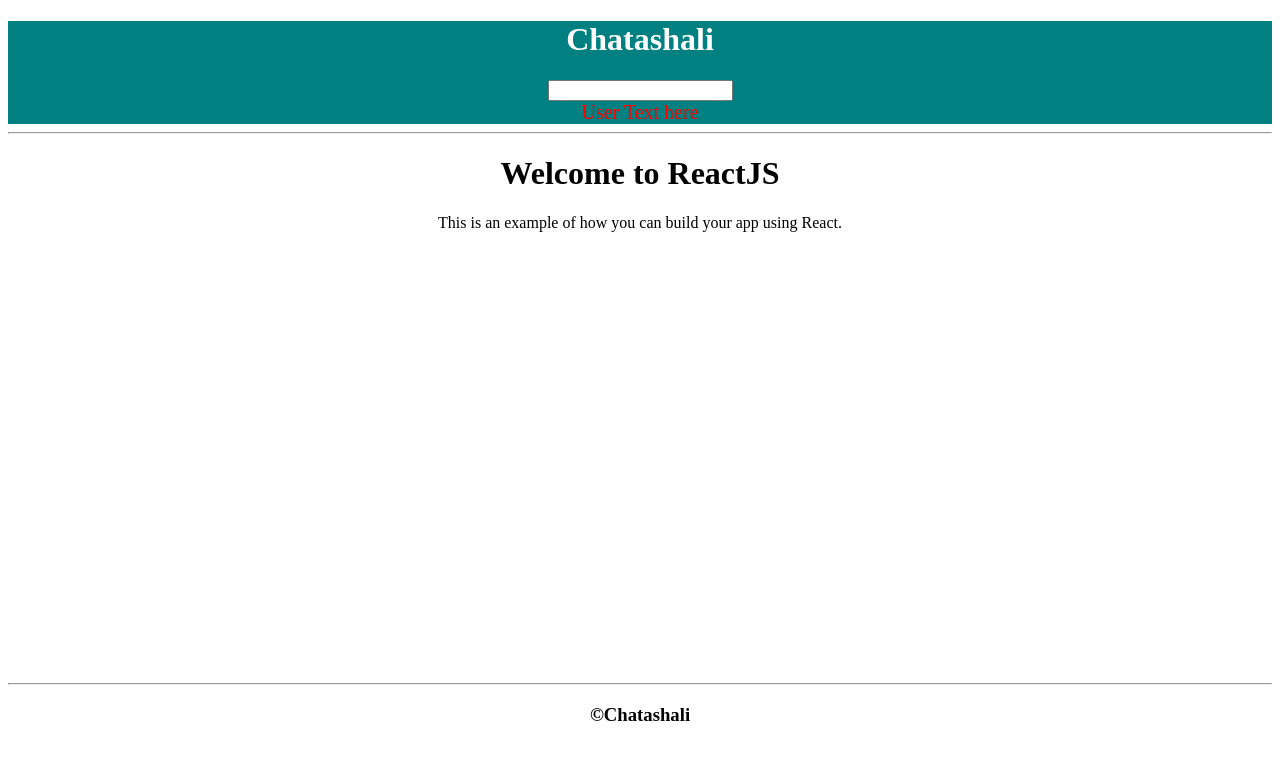
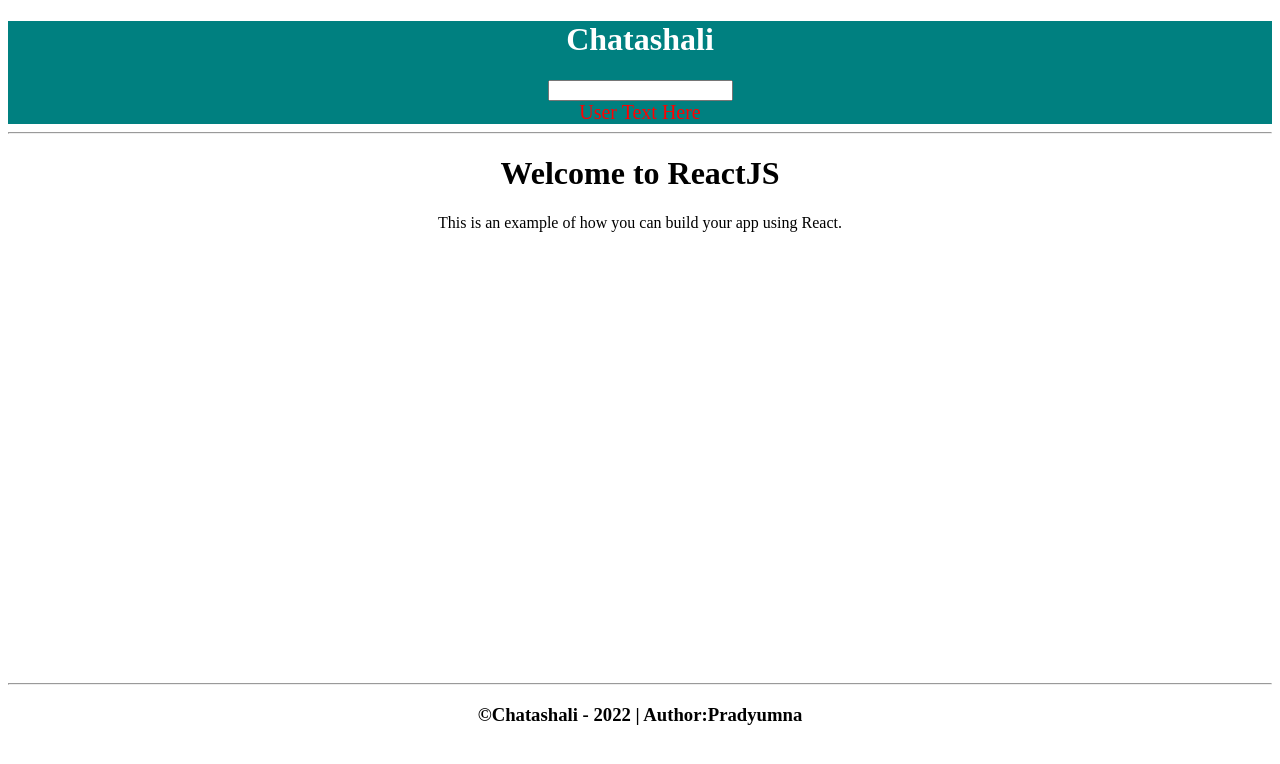
Before and after one commit to pradyumnabisoyi/react_practice, a React (Create React App) app: page / in a window 1280 px wide. Shown: the top 764 px of the page. Built offline with nearby package versions, Linux system fonts and the light colour scheme.

Commit message:
Props and State

```diff
--- a/src/component/App.js
+++ b/src/component/App.js
@@ -16,7 +16,7 @@ class App extends Component {
                         </p>
                     </center>
                 </div>
-                <Footer />
+                <Footer year='2022' author='Pradyumna'/>
             </Fragment>
         )
     }
--- a/src/component/Footer.js
+++ b/src/component/Footer.js
@@ -1,10 +1,11 @@
 import React from 'react';
 
-const Footer = () => {
+const Footer = (props) => {
+    //console.log(props)
     return (
         <React.Fragment>
             <hr/>
-            <center><h3>&copy;Chatashali</h3>
+            <center><h3>&copy;Chatashali - {props.year} | Author:{props.author}</h3>
             </center>
         </React.Fragment>
     )
--- a/src/component/Header.js
+++ b/src/component/Header.js
@@ -1,6 +1,17 @@
 import React from 'react';
 
 class   Header extends React.Component {
+    constructor() {
+        super()
+        this.state = {
+            title: 'Chatashali',
+            message: 'User Text Here'
+        }
+    }
+    setMessage = (event) => {
+        //console.log(event.target.value)
+        this.setState({message:event.target.value? event.target.value : 'User Text Here'})
+    }
     render () {
         const mystyle = {
             header: {
@@ -10,9 +21,9 @@ class   Header extends React.Component {
         }
         return (
             <>
-                <center style={mystyle.header}><h1>Chatashali</h1>
-                <input/>
-                <div style={{color:'red', fontSize:'20px'}}>User Text here</div>
+                <center style={mystyle.header}><h1>{this.state.title}</h1>
+                <input onChange={this.setMessage}/>
+                <div style={{color:'red', fontSize:'20px'}}>{this.state.message}</div>
                 </center>
                 <hr/>
             </>
```
